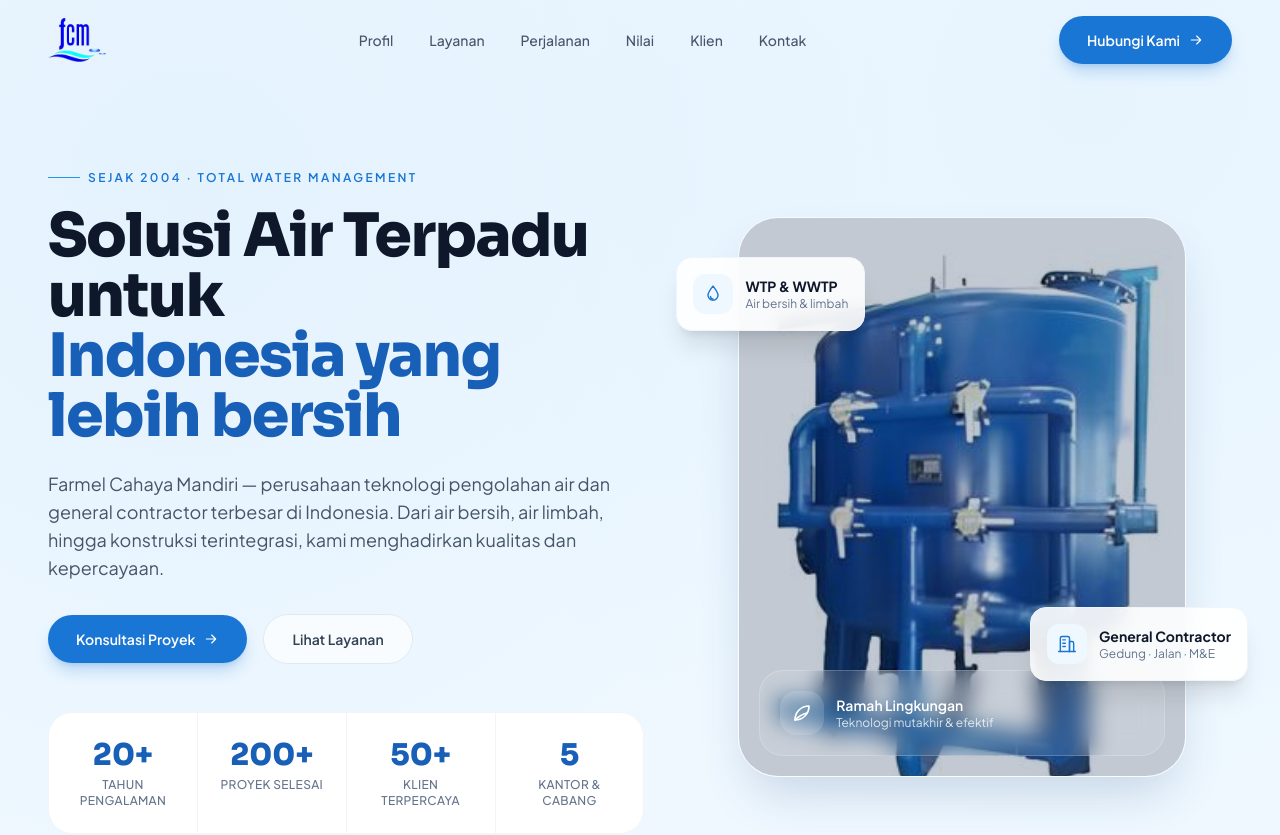
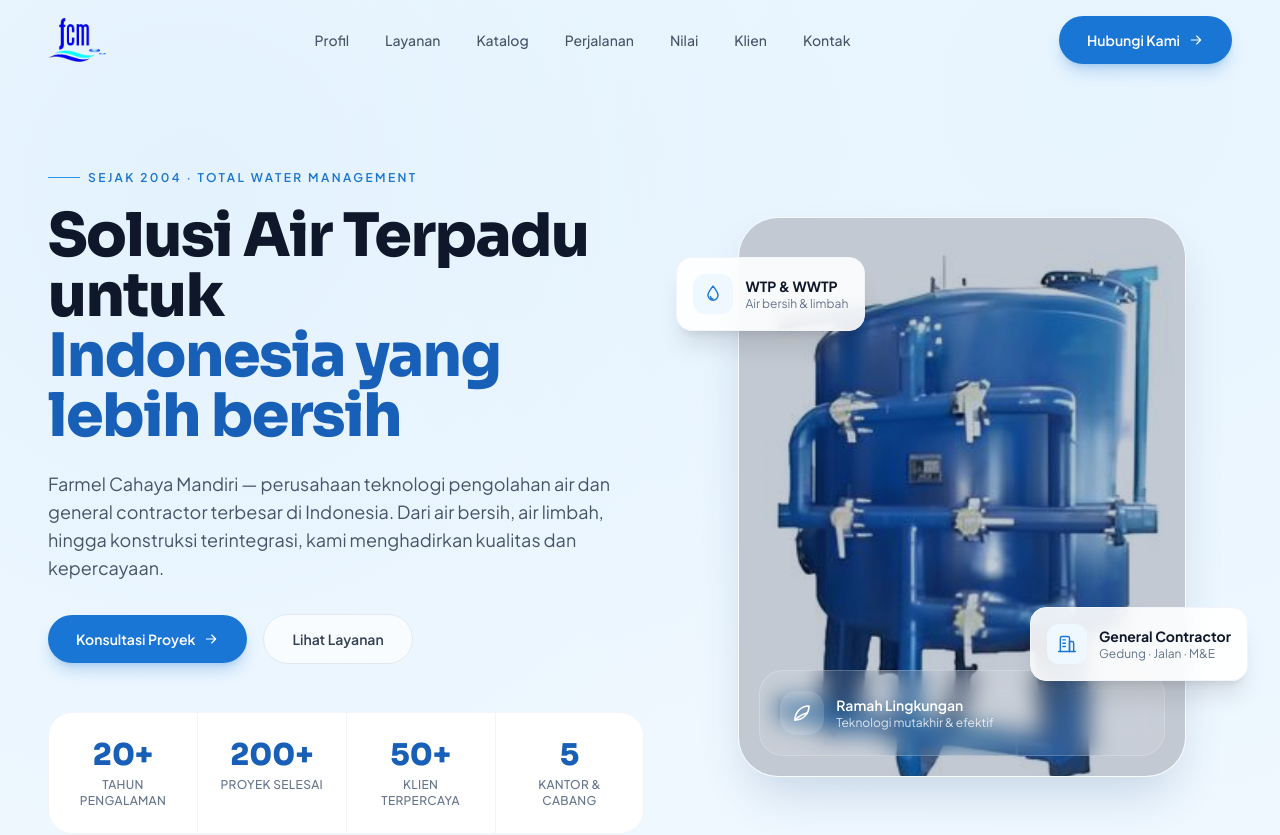
Before and after one commit to onlybot12/Farmel, a React (Vite) app: page / in a window 1280 px wide. Shown: the top 835 px of the page. Built offline with nearby package versions, Linux system fonts and the light colour scheme.

Commit message:
Update Navbar.tsx

```diff
--- a/src/components/Navbar.tsx
+++ b/src/components/Navbar.tsx
@@ -4,6 +4,7 @@
 const links = [
   { href: '#profil', label: 'Profil' },
   { href: '#layanan', label: 'Layanan' },
+  { href: '#Katalog', label: 'Katalog' },
   { href: '#perjalanan', label: 'Perjalanan' },
   { href: '#nilai', label: 'Nilai' },
   { href: '#klien', label: 'Klien' },
```
